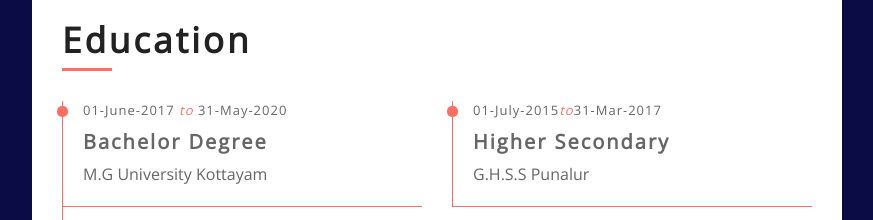
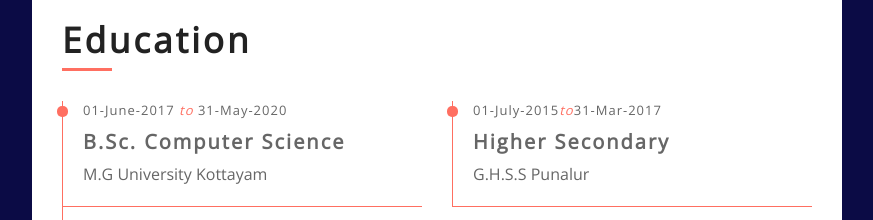
Before and after one commit to viknesh-v/portfolio, a plain HTML site: page index.html in a window 1280 px wide. Shown: the part 1060-1280 px from the top of the page, without its empty margins (368-1241 px from the left). Drawn offline with nearby package versions, Linux system fonts and the light colour scheme.

Commit message:
Update index.html

```diff
--- a/index.html
+++ b/index.html
@@ -165,7 +165,7 @@
                             <div class="col-md-6">
                                 <div class="edu-col">
                                     <span>01-June-2017 <i>to</i> 31-May-2020</span>
-                                    <h3>Bachelor Degree</h3>
+                                    <h3>B.Sc. Computer Science</h3>
                                     <p>M.G University Kottayam</p>
                                 </div>
                             </div>
```
